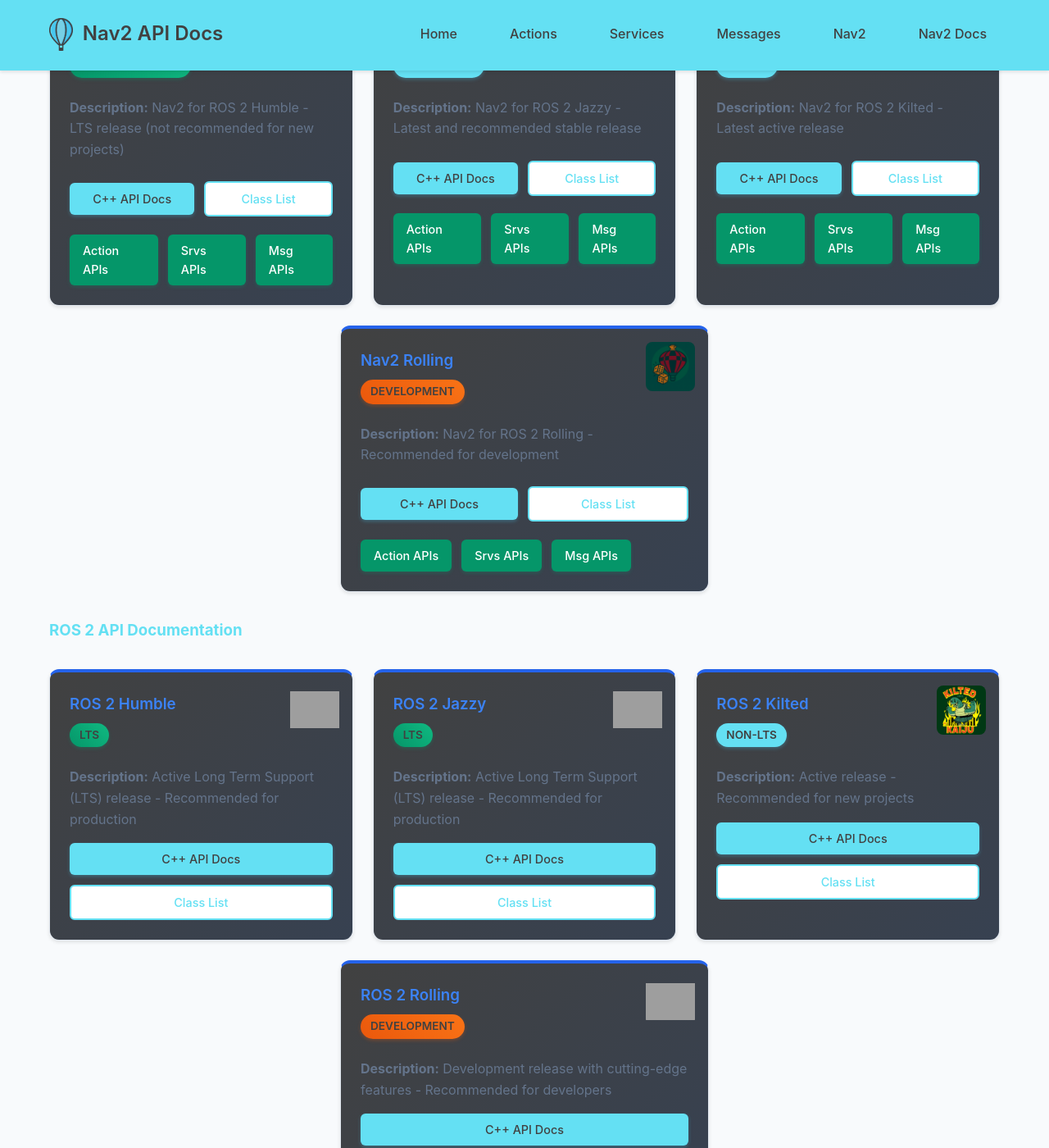
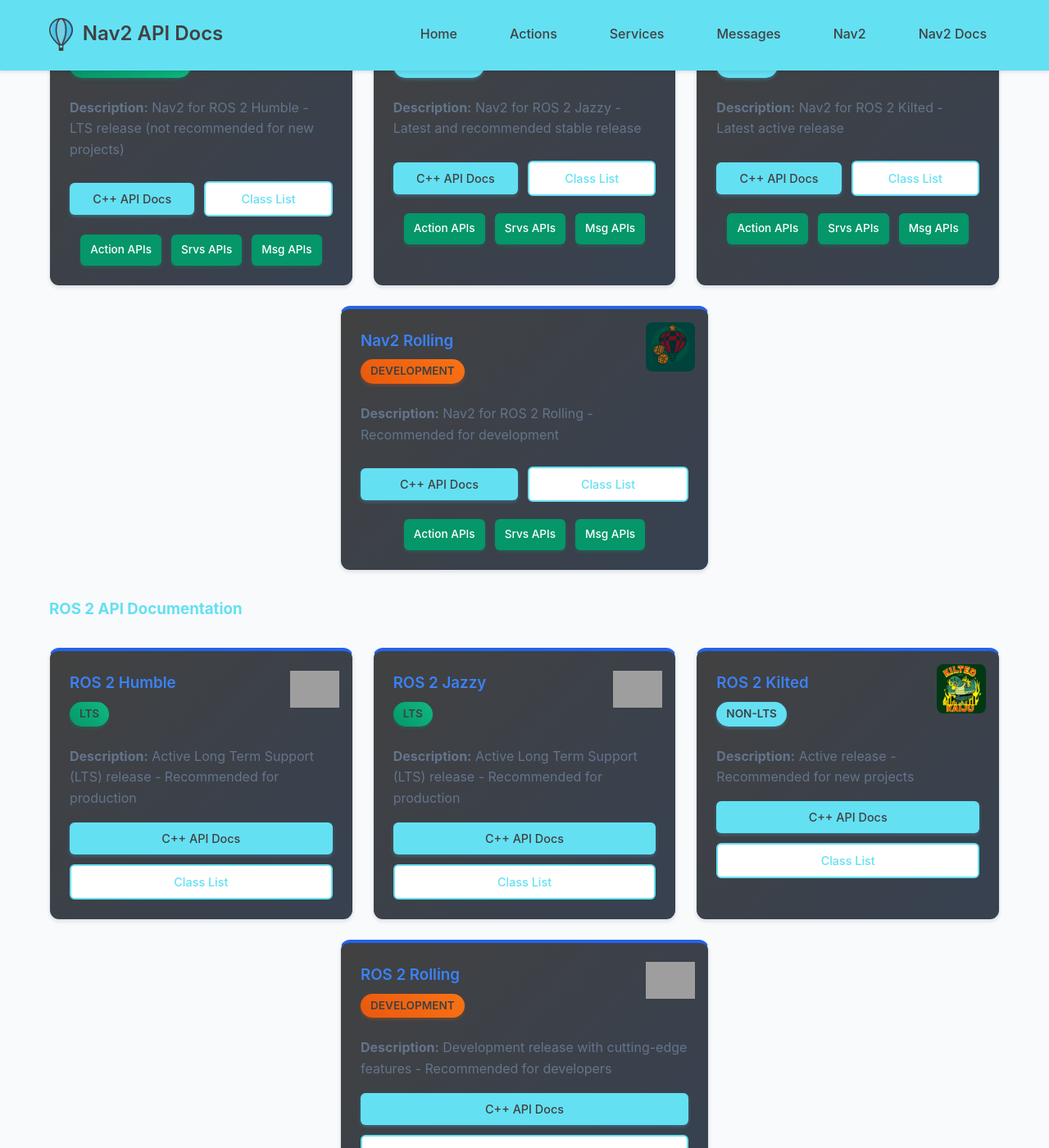
Before and after one commit to ros-navigation/rosdox.nav2.org, a Jekyll site: the page built from index.md, in a window 1280 px wide and 1400 px high, scrolled down 553 px. Shown: the whole window at 82% size. Built offline with Jekyll 4.4.1, drawn with Linux system fonts in a browser that asks for light colours; grey boxes are pictures that could not be loaded.

Commit message:
Fix Action APIs button sizing to prevent text wrapping
- Remove flex: 1 and min-width properties that caused buttons to expand too much
- Reduce padding from 1rem to 0.75rem horizontally for more compact buttons
- Reduce font-size from 0.9rem to 0.85rem to help fit text better
- Add white-space: nowrap to prevent text from wrapping to multiple lines
- Maintain centered alignment from previous fix

🤖 Generated with [Claude Code](https://claude.ai/code)

Co-Authored-By: Claude <noreply@anthropic.com>

```diff
--- a/assets/css/main.scss
+++ b/assets/css/main.scss
@@ -314,6 +314,7 @@ h2 {
   display: flex;
   gap: 0.75rem;
   align-items: center;
+  justify-content: center;
 }
 
 .btn-primary, .btn-secondary {
@@ -786,14 +787,16 @@ pre code {
 .action-api-btn {
   background: #059669;
   color: #ffffff;
-  padding: 0.5rem 1rem;
+  padding: 0.5rem 0.75rem;
   border-radius: 6px;
   text-decoration: none;
   font-weight: 500;
-  font-size: 0.9rem;
+  font-size: 0.85rem;
   transition: all 0.2s ease;
   display: inline-block;
   box-shadow: 0 2px 4px rgba(5, 150, 105, 0.3);
+  text-align: center;
+  white-space: nowrap;
 }
 
 .action-api-btn:hover {
```
